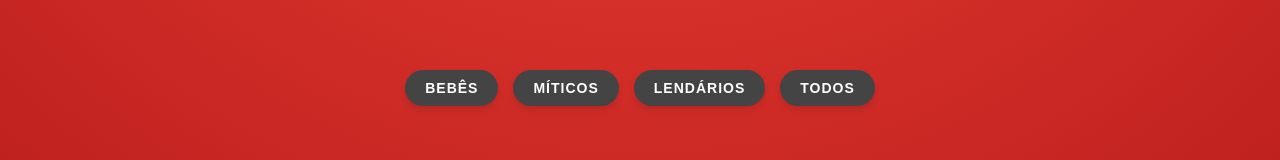
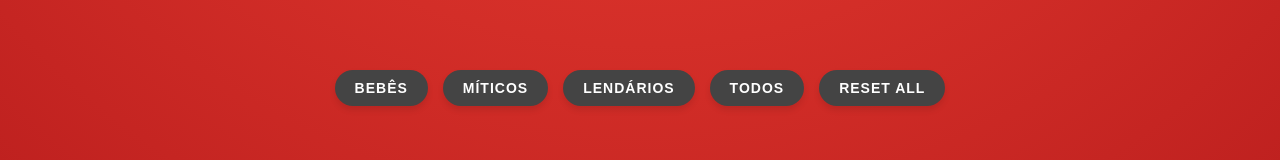
Before and after one commit to Allanvvaz/poke-vue-app, a Vue app: page / in a window 1280 px wide. Shown: the part 550-710 px from the top of the page. Built offline with nearby package versions, Linux system fonts and the light colour scheme; no server answers.

Commit message:
Reset all button

```diff
--- a/src/components/PokemonList.vue
+++ b/src/components/PokemonList.vue
@@ -50,6 +50,7 @@
       Lendários
     </button>
     <button class="button filter-btn" @click="resetarFiltro">Todos</button>
+    <button class="button filter-btn reset-all" @click="resetAllFilters">Reset All</button>
   </div>
 
   <section class="infinite-list">
@@ -174,6 +175,15 @@ export default {
     onTypeChange() {
       this.$store.commit("pokemon/SET_SELECTED_TYPE", this.localSelectedType);
       this.fetchPokemonByType();
+    },
+    resetAllFilters() {
+      this.localSelectedType = '';
+      this.$store.commit("pokemon/SET_SELECTED_TYPE", '');
+
+      this.resetarFiltro();
+
+      this.$store.commit("pokemon/SET_IS_FILTERING_BY_TYPE", false);
+      this.fetchPokemonList();
     },
     handleScroll() {
       if (this.isLoading || (this.filtroAtual && !this.isFilteringByType))
--- a/src/store/modules/actions.js
+++ b/src/store/modules/actions.js
@@ -197,7 +197,6 @@ export default {
         commit('SET_POKEMON_LIST_BY_TYPE', []);
         commit('SET_CURRENT_TYPE_INDEX', 0);
 
-        // Aqui você pode buscar pelo nome ou ID normalmente
         dispatch('fetchPokemon', searchTerm);
       },
 
@@ -217,8 +216,6 @@ export default {
     },
 
     toggleMainView({ commit, state }) {
-      // Caso queira controlar a visibilidade principal via Vuex.
-      // Se preferir, pode tratar isso diretamente no componente.
       commit('SET_SHOW_MAIN', !state.showMain);
     }
   };
```
